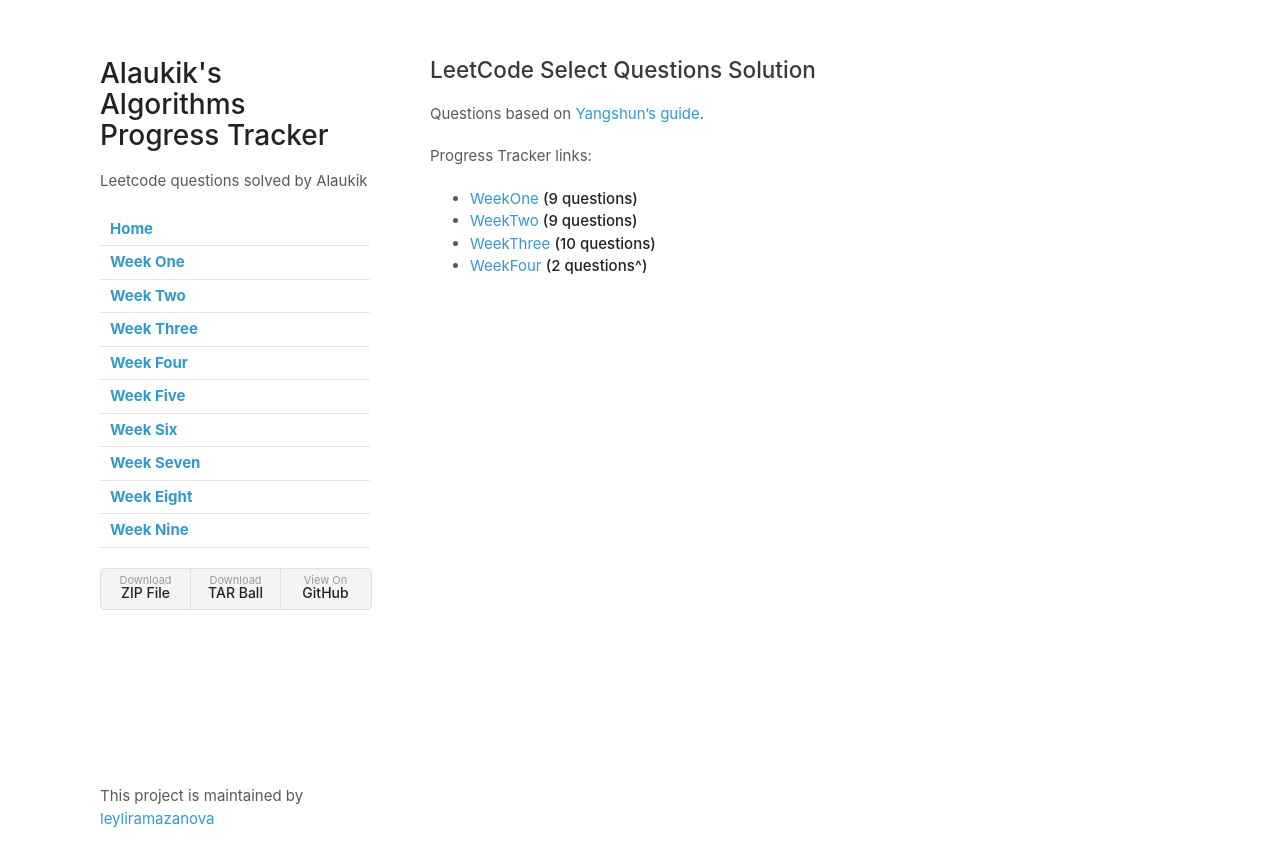
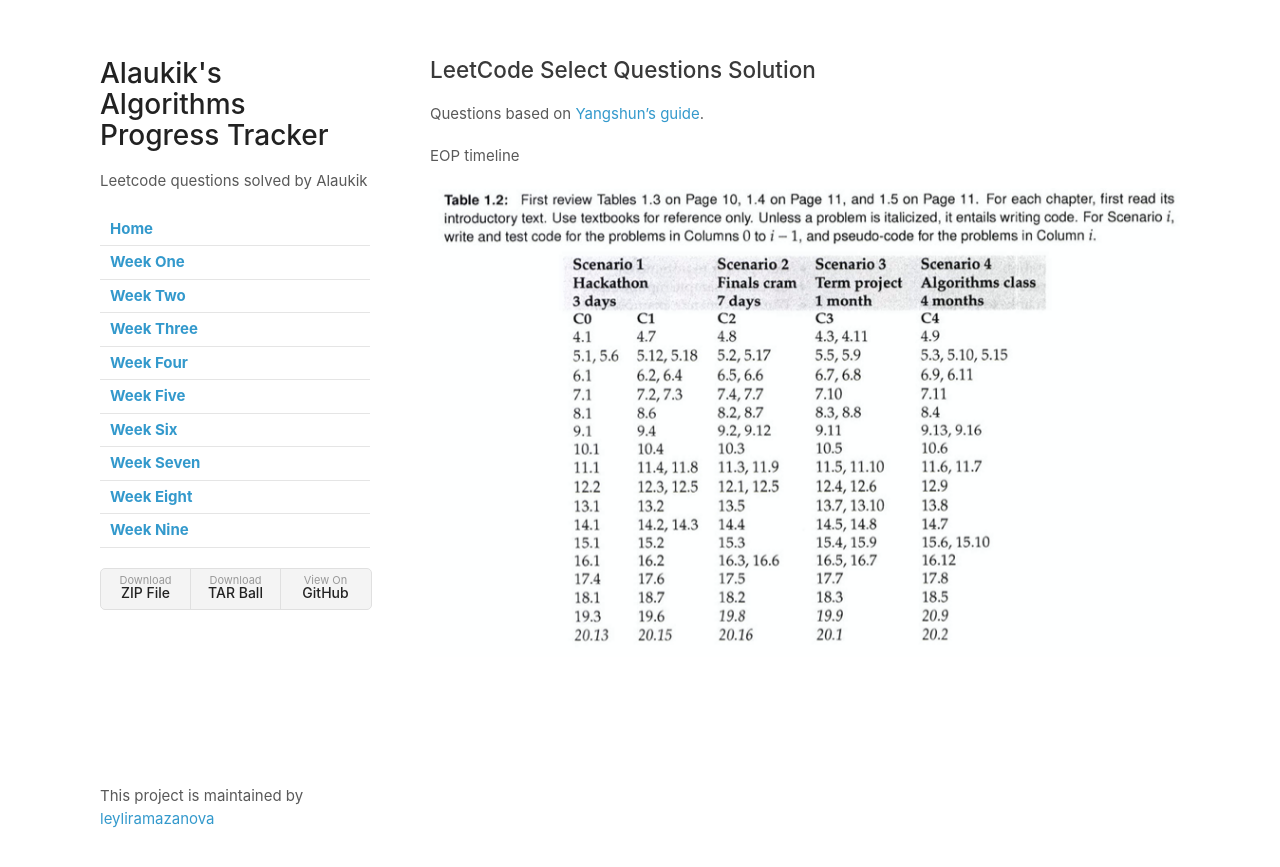
Before and after one commit to leyliramazanova/Five-Weeks-of-Leet-Code, a Jekyll site: the page built from index.md, in a window 1280 px wide. Shown: the top 867 px of the page. Built offline with Jekyll 4.4.1, drawn with Linux system fonts in a browser that asks for light colours; our own code applies the rules of GitHub Pages for plain Markdown files.

Commit message:
Update index.md

```diff
--- a/index.md
+++ b/index.md
@@ -7,9 +7,6 @@ layout: default
 Questions based on [Yangshun's guide](https://yangshun.github.io/tech-interview-handbook/best-practice-questions/
 ).
 
+EOP timeline
 
-Progress Tracker links:
-* [WeekOne](weekOne.md)  **(9 questions)**
-* [WeekTwo](weekTwo.md)  **(9 questions)**
-* [WeekThree](weekThree.md)  **(10 questions)**
-* [WeekFour](weekFour.md)  **(2 questions^)**
+![Image of Yaktocat](EOP timeline.png)
```
